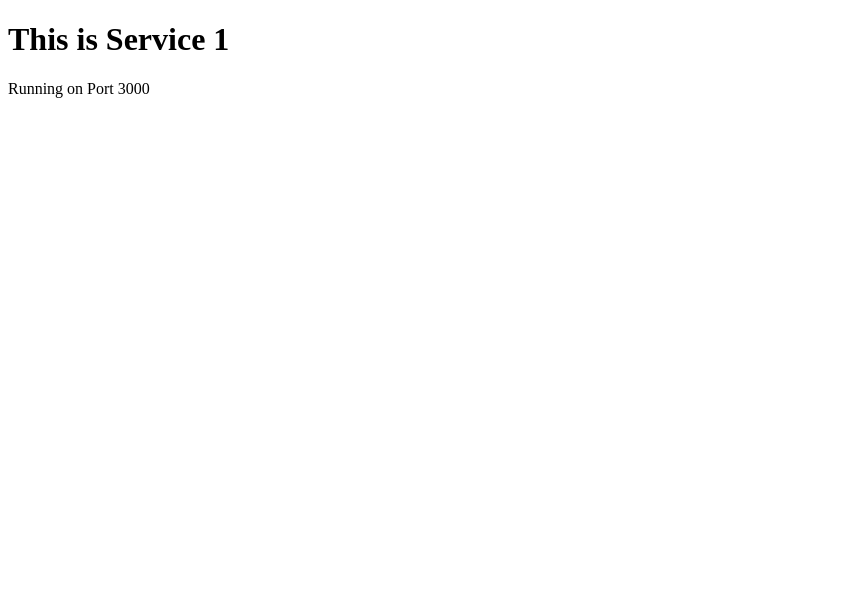
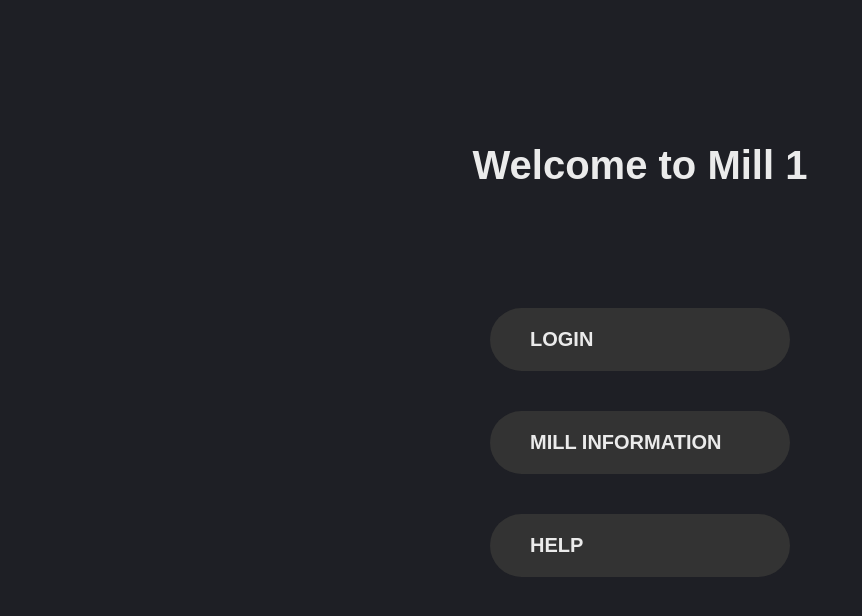
Before and after one commit to Mat3B/theoryCraft, a website: page views/service1.html in a window 1280 px wide. Shown: the whole page, without its empty margins (0-862 px from the left). Drawn offline with Linux system fonts and the light colour scheme; no server answers.

Commit message:
Front end Updates for Visual Effectiveness

```diff
--- a/views/service1.html
+++ b/views/service1.html
@@ -1,27 +1,83 @@
 <!DOCTYPE html>
 <html lang="en">
 <head>
-  <meta charset="UTF-8">
-  <meta name="viewport" content="width=device-width, initial-scale=1.0">
-  <title>Service 1</title>
-  <script>
-    document.addEventListener('DOMContentLoaded', function() {
-      // Example of fetching data from your server's API endpoint
-      fetch('/api/data') // Adjust this endpoint according to your actual API.
-        .then(response => response.json())
-        .then(data => {
-          // Example: Dynamically display data in the page
-          const dataElement = document.createElement('p');
-          dataElement.textContent = `Fetched data: ${data.message}`;
-          document.body.appendChild(dataElement);
-        })
-        .catch(error => console.error('Error fetching data:', error));
-    });
-  </script>
+    <meta charset="UTF-8">
+    <meta name="viewport" content="width=device-width, initial-scale=1.0">
+    <title>Service 1</title>
+    <style>
+      * {
+          margin: 0;
+          padding: 0;
+          box-sizing: border-box;
+          list-style-type: none;
+          font-family: 'Arial', sans-serif;
+      }
+      body {
+          background: #1E1F25;
+          display: flex;
+          flex-direction: column;
+          align-items: center;
+          justify-content: center;
+          height:90vh;
+      }
+      .welcome-message {
+        color: #ebebeb;
+        margin-bottom: 50px; /* Adjusted space below the title */
+        font-size: 40px; /* Increased font size for the title */
+        opacity: 0;
+        animation: fadeInDown 2s forwards;
+        margin-bottom: 15vh; /* Shift the title up */
+    }
+      .menu {
+          display: flex;
+          flex-direction: column;
+          align-items: center;
+          gap: 40px; /* Increased gap for larger elements */
+      }
+      .menu li {
+          background-color: #333;
+          color: #ebebeb;
+          padding: 20px 40px; /* More padding for larger buttons */
+          border-radius: 40px; /* Adjusted for aesthetic */
+          text-transform: uppercase;
+          cursor: pointer;
+          font-weight: bold;
+          font-size: 20px; /* Larger font size for button text */
+          width: 300px; /* Increased width for a more prominent appearance */
+          min-width: 250px; /* Adjusted minimum width */
+          opacity: 0;
+          animation: fadeInDown 2s forwards;
+          animation-delay: 1s;
+      }
+      .menu li:hover {
+          background-color: #444;
+          transform: translateY(-5px);
+      }
+      .menu li:active {
+          transform: translateY(2px);
+      }
+      @keyframes fadeInDown {
+          from {
+              opacity: 0;
+              transform: translateY(-20px);
+          }
+          to {
+              opacity: 1;
+              transform: translateY(0);
+          }
+      }
+
+  </style>
+
+
+
 </head>
 <body>
-  <h1>This is Service 1</h1>
-  <p>Running on Port 3000</p>
-  <!-- Placeholder for dynamic content -->
+    <h1 class="welcome-message">Welcome to Mill 1</h1>
+    <ul class="menu">
+        <li onclick="location.href='/login'">Login</li>
+        <li onclick="location.href='/info'">Mill Information</li>
+        <li onclick="location.href='/help'">Help</li>
+    </ul>
 </body>
 </html>
```
Also changed, not shown: views/service2.html (+76 -5 lines), views/service3.html (+76 -5 lines).
